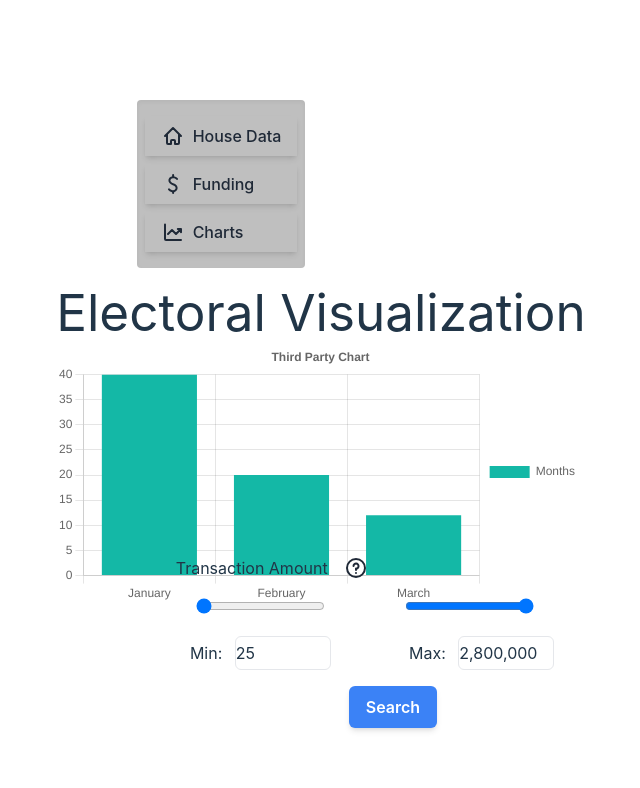
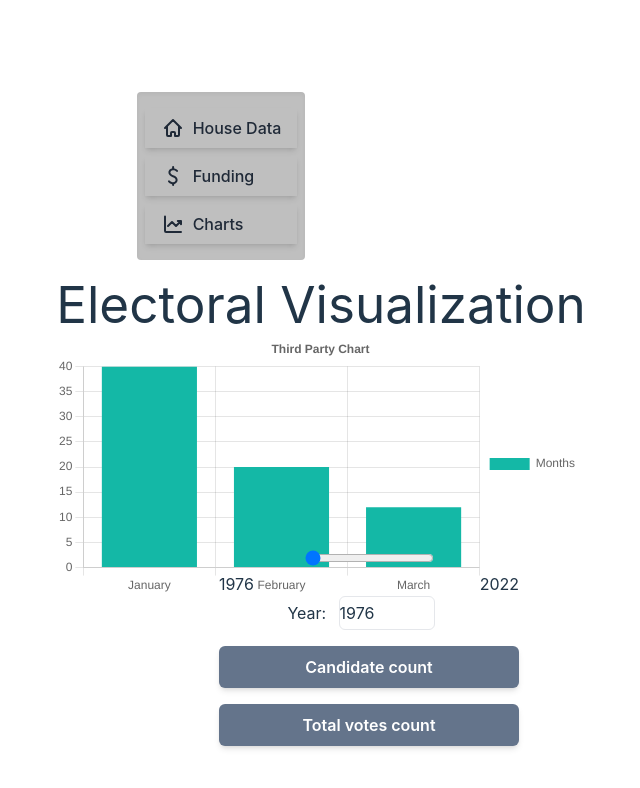
Before and after one commit to brooksideas/electoral-visualization, a Vue app: page / in a window 1280 px wide. Shown: the top 788 px of the page, without its empty margins (319-959 px from the left). Built offline with nearby package versions, Linux system fonts and the light colour scheme.

Commit message:
code: Display Selection List component

```diff
--- a/src/components/DisplaySelectionList.vue
+++ b/src/components/DisplaySelectionList.vue
@@ -26,22 +26,36 @@
     <dropdown-options-list />
   </div> -->
 
+  <!-- <div class="grid grid-cols-1 gap-4 ml-12 mt-[-64px]">
+    <slider-options-list />
+  </div> -->
+
   <div class="grid grid-cols-1 gap-4 ml-12 mt-[-64px]">
-    <slider-options-list />
+    <year-slider-options-list />
+    <div v-for="average in averages" :key="average" class="flex">
+      <button
+        type="button"
+        class="inline-block w-[300px] px-3 py-2 gap-4 text-white font-semibold rounded-md shadow-md bg-slate-500 hover:bg-slate-600 focus:outline-none focus:ring-2 focus:ring-slate-400 focus:ring-opacity-50"
+      >
+        {{ average }}
+      </button>
+    </div>
   </div>
 </template>
 
   <script>
-import { ref, computed } from "vue";
+import { ref } from "vue";
 import { colors } from "../constants/colors";
 import DropdownOptionsList from "./DropdownOptionsList.vue";
 import SliderOptionsList from "./SliderOptionsList.vue";
+import YearSliderOptionsList from "./YearSliderOptionsList.vue";
 
 export default {
   name: "DisplaySelectionList",
   components: {
     DropdownOptionsList,
-    SliderOptionsList
+    SliderOptionsList,
+    YearSliderOptionsList,
   },
   setup() {
     // List of color names
@@ -50,6 +64,9 @@ export default {
 
     // Years list
     const years = ref([2008, 2010, 2012, 2014, 2016, 2018, 2020, 2022]);
+
+    // Average Count display
+    const averages = ref(["Candidate count", "Total votes count"]);
 
     // // Random value returned
     const getRandomFromArray = (arr) => {
@@ -67,7 +84,7 @@ export default {
       return `${randomColorValue}`;
     };
 
-    return { years, getRandomColorCombination };
+    return { years, averages, getRandomColorCombination };
   },
 };
 </script>
```
